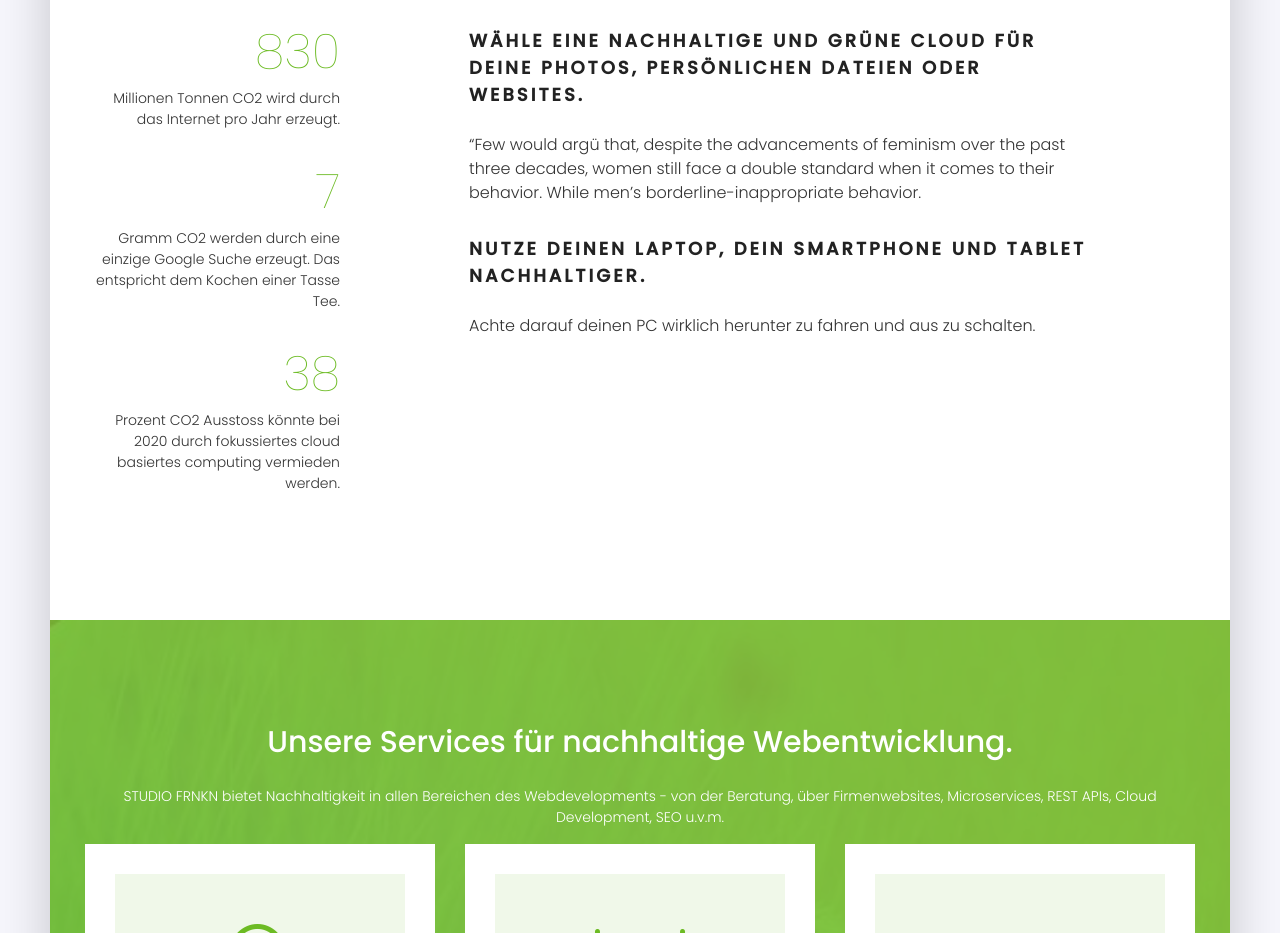
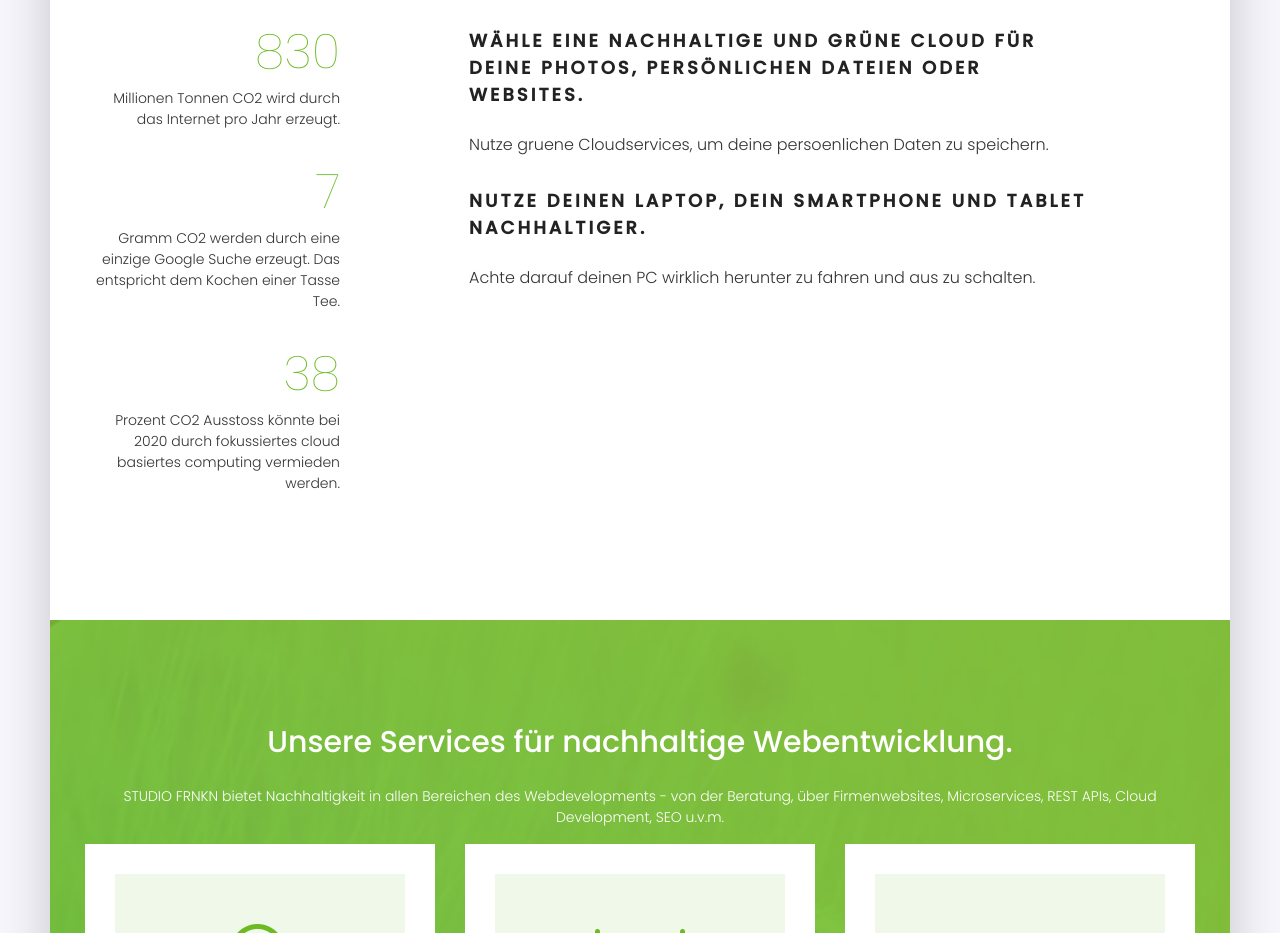
Before and after one commit to frnkn/backlogr_static, a plain HTML site: page index.html in a window 1280 px wide. Shown: the part 3521-4454 px from the top of the page. Drawn offline with nearby package versions, Linux system fonts and the light colour scheme.

```diff
--- a/index.html
+++ b/index.html
@@ -272,7 +272,7 @@
 								Wähle eine nachhaltige und grüne Cloud für deine Photos, persönlichen Dateien oder Websites.
 							</h2>
 							<p>
-								“Few would argü that, despite the advancements of feminism over the past three decades, women still face a double standard when it comes to their behavior. While men’s borderline-inappropriate behavior.
+								Nutze gruene Cloudservices, um deine persoenlichen Daten zu speichern.
 							</p>
 						</div>
 						<div class="single-faq">
```
